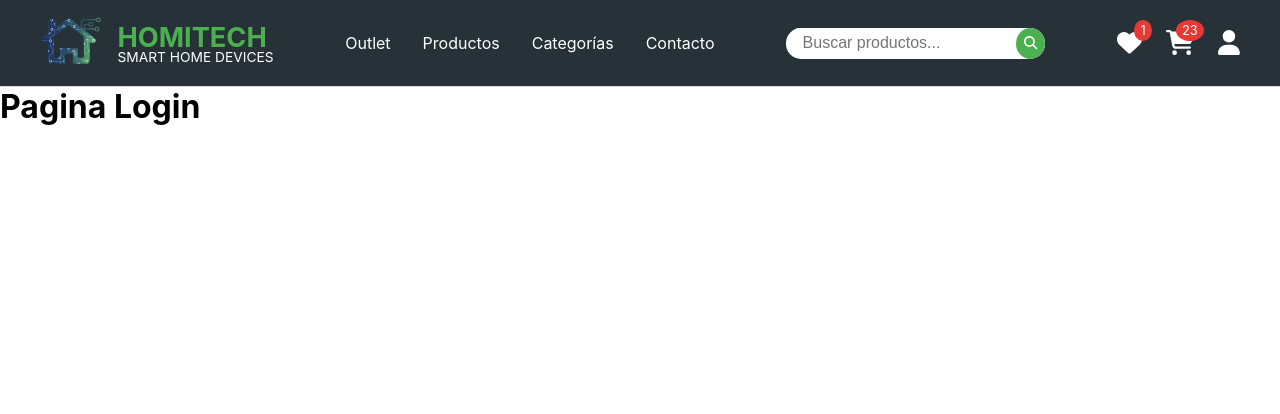
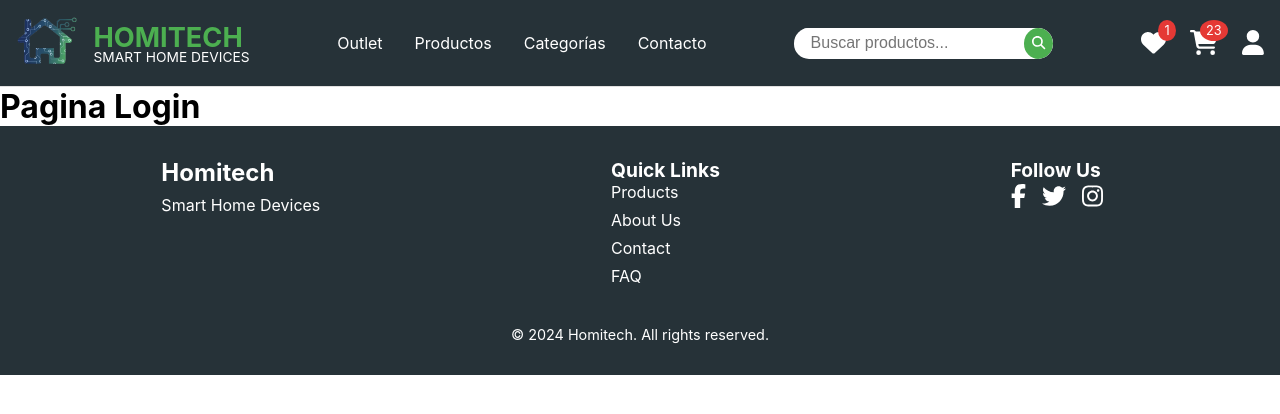
Before and after one commit to jluchett/homiTech_front, a React (Vite) app: page /login in a window 1280 px wide. Shown: the top 414 px of the page. Built offline with nearby package versions, Linux system fonts and the light colour scheme.

Commit message:
Desarrollado el footer y agregado sus estilos

```diff
--- a/package.json
+++ b/package.json
@@ -10,6 +10,7 @@
     "preview": "vite preview"
   },
   "dependencies": {
+    "@fortawesome/free-brands-svg-icons": "^6.6.0",
     "@fortawesome/free-solid-svg-icons": "^6.6.0",
     "@fortawesome/react-fontawesome": "^0.2.2",
     "font-awesome": "^4.7.0",
--- a/src/App.jsx
+++ b/src/App.jsx
@@ -11,6 +11,7 @@ import Profile from './pages/profile/profile';
 import Login from './pages/login/login';
 import Header from './components/header/header';
 import './App.css'
+import Footer from './components/footer/footer';
 
 function App() {
   return (
@@ -29,6 +30,7 @@ function App() {
           <Route path="/profile" element={<Profile />} />
           <Route path="/login" element={<Login />} />
         </Routes>
+        <Footer />
       </Router>
     </>
   );
--- /dev/null
+++ b/src/components/footer/footer.css
@@ -0,0 +1,69 @@
+.footer {
+    background-color: #263238;
+    color: #ffffff;
+    padding: 2rem 1rem;
+    display: flex;
+    flex-direction: column;
+    justify-content: space-between;
+  }
+
+  .footer-content {
+    display: flex;
+    flex-direction: row;
+    justify-content: space-around;
+    align-items: flex-start;
+  }
+
+  .footer-logo h2 {
+    font-size: 1.5rem;
+  }
+
+  .footer-logo p {
+    margin-top: 0.5rem;
+    font-size: 1rem;
+  }
+
+  .footer-links h3,
+  .footer-social h3 {
+    font-size: 1.2rem;
+  }
+
+  .footer-links ul {
+    list-style: none;
+    padding: 0;
+  }
+
+  .footer-links ul li {
+    margin-bottom: 0.5rem;
+  }
+
+  .footer-links ul li a {
+    color: #ffffff;
+    text-decoration: none;
+    transition: color 0.3s;
+  }
+
+  .footer-links ul li a:hover {
+    color: #4caf50;
+  }
+
+  .footer-social .social-icons a {
+    margin-right: 1rem;
+    font-size: 1.5rem;
+    color: #ffffff;
+    transition: color 0.3s;
+  }
+
+  .footer-social .social-icons a:hover {
+    color: #4caf50;
+  }
+
+  .footer-bottom {
+    text-align: center;
+    margin-top: 2rem;
+    font-size: 0.9rem;
+  }
+
+  .footer-bottom p {
+    margin: 0;
+  }
--- a/src/components/footer/footer.jsx
+++ b/src/components/footer/footer.jsx
@@ -1,9 +1,48 @@
-const Footer = ()=>{
-  return(
-    <>
-      <h1>Componente Footer</h1>
-    </>
-  )
-}
+import React from 'react';
+import './footer.css';
+import { FontAwesomeIcon } from '@fortawesome/react-fontawesome';
+import { faFacebookF, faTwitter, faInstagram } from '@fortawesome/free-brands-svg-icons';
+
+const Footer = () => {
+  return (
+    <footer className="footer">
+      <div className="footer-content">
+        <div className="footer-logo">
+          <h2>Homitech</h2>
+          <p>Smart Home Devices</p>
+        </div>
+
+        <div className="footer-links">
+          <h3>Quick Links</h3>
+          <ul>
+            <li><a href="/products">Products</a></li>
+            <li><a href="/about">About Us</a></li>
+            <li><a href="/contact">Contact</a></li>
+            <li><a href="/faq">FAQ</a></li>
+          </ul>
+        </div>
+
+        <div className="footer-social">
+          <h3>Follow Us</h3>
+          <div className="social-icons">
+            <a href="https://facebook.com" target="_blank" rel="noopener noreferrer">
+              <FontAwesomeIcon icon={faFacebookF} />
+            </a>
+            <a href="https://twitter.com" target="_blank" rel="noopener noreferrer">
+              <FontAwesomeIcon icon={faTwitter} />
+            </a>
+            <a href="https://instagram.com" target="_blank" rel="noopener noreferrer">
+              <FontAwesomeIcon icon={faInstagram} />
+            </a>
+          </div>
+        </div>
+      </div>
+
+      <div className="footer-bottom">
+        <p>&copy; {new Date().getFullYear()} Homitech. All rights reserved.</p>
+      </div>
+    </footer>
+  );
+};
 
 export default Footer;
--- a/src/components/header/header.css
+++ b/src/components/header/header.css
@@ -12,7 +12,7 @@
 
 .header-container {
   width: 100%;
-  max-width: 1200px;
+  max-width: 1400px;
   display: flex;
   justify-content: space-between;
   align-items: center;
```
Also changed, not shown: 1 other file (tests, documents, lock files or other folders).
